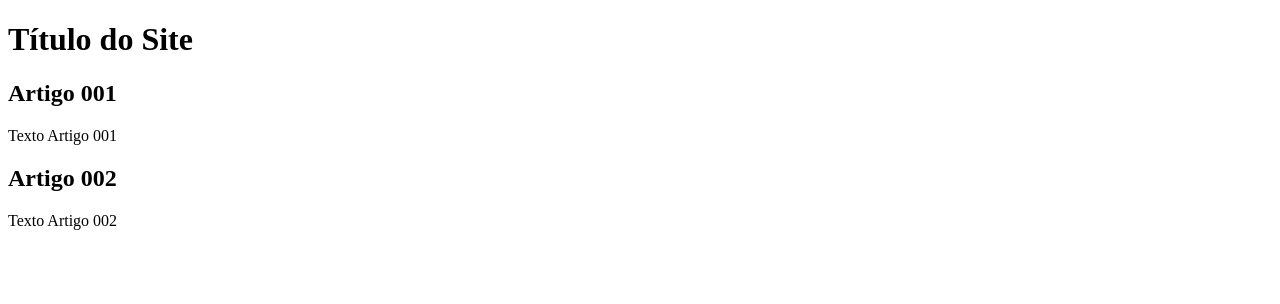
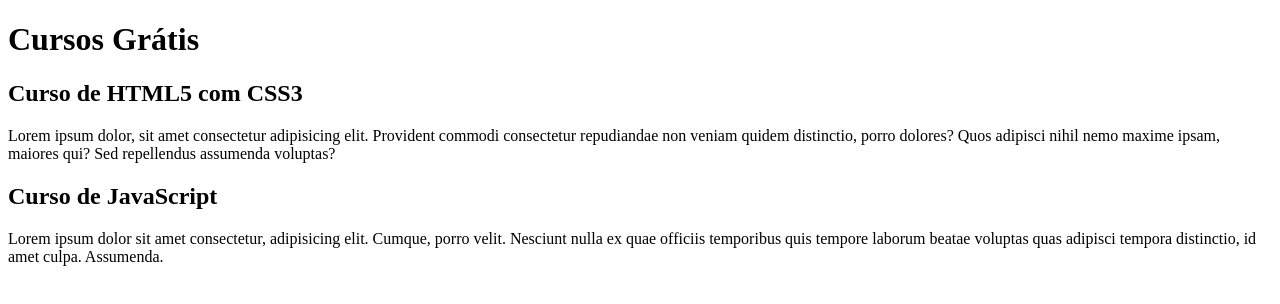
Before and after one commit to carlosdaniel-cyber/projeto-site, a plain HTML site: page index.html in a window 1280 px wide. Drawn offline with Linux system fonts and the light colour scheme.

Commit message:
comecei a escrever o conteúdo

```diff
--- a/index.html
+++ b/index.html
@@ -8,15 +8,15 @@
 <body>
     <main>
         <header>
-            <h1>Título do Site</h1>
+            <h1>Cursos Grátis</h1>
         </header>
         <article>
-            <h2>Artigo 001</h2>
-            <p>Texto Artigo 001</p>
+            <h2>Curso de HTML5 com CSS3</h2>
+            <p>Lorem ipsum dolor, sit amet consectetur adipisicing elit. Provident commodi consectetur repudiandae non veniam quidem distinctio, porro dolores? Quos adipisci nihil nemo maxime ipsam, maiores qui? Sed repellendus assumenda voluptas?</p>
         </article>
         <article>
-            <h2>Artigo 002</h2>
-            <p>Texto Artigo 002</p>
+            <h2>Curso de JavaScript</h2>
+            <p>Lorem ipsum dolor sit amet consectetur, adipisicing elit. Cumque, porro velit. Nesciunt nulla ex quae officiis temporibus quis tempore laborum beatae voluptas quas adipisci tempora distinctio, id amet culpa. Assumenda.</p>
         </article>
     </main>
 </body>
```
